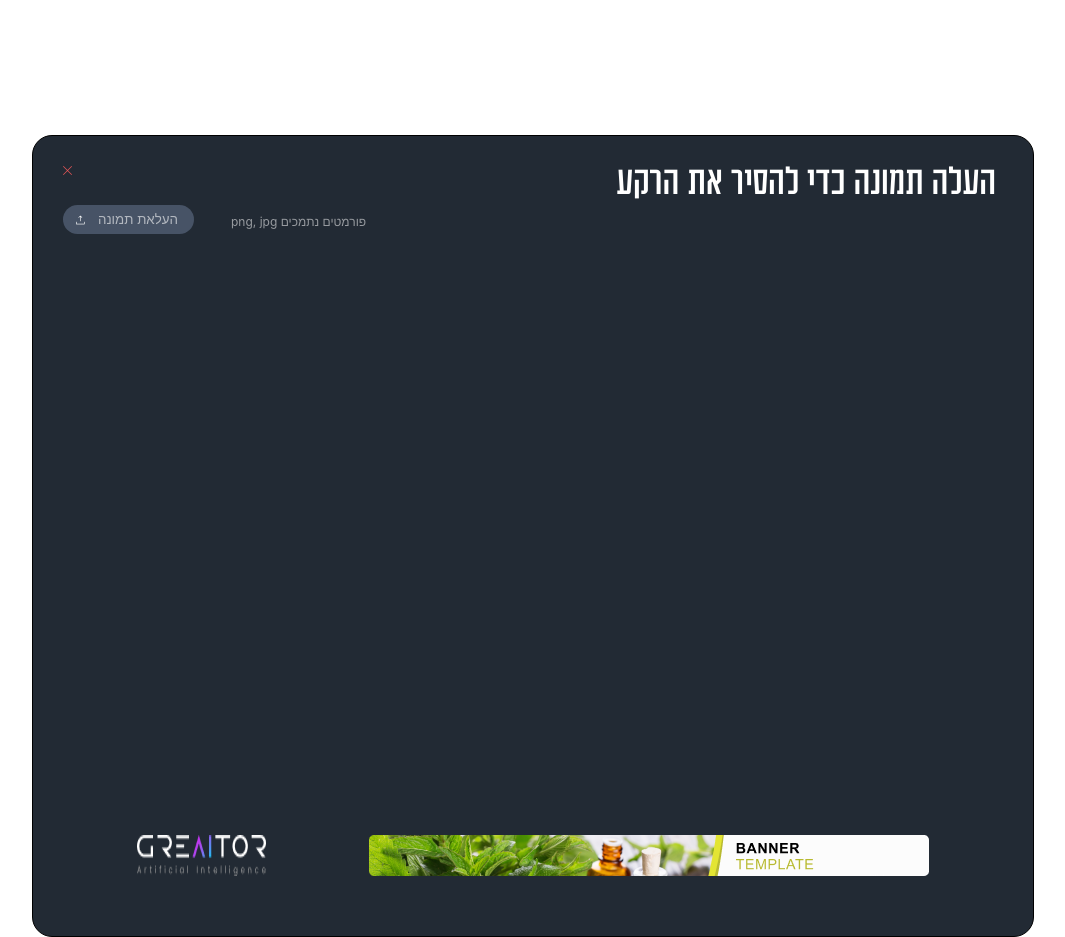
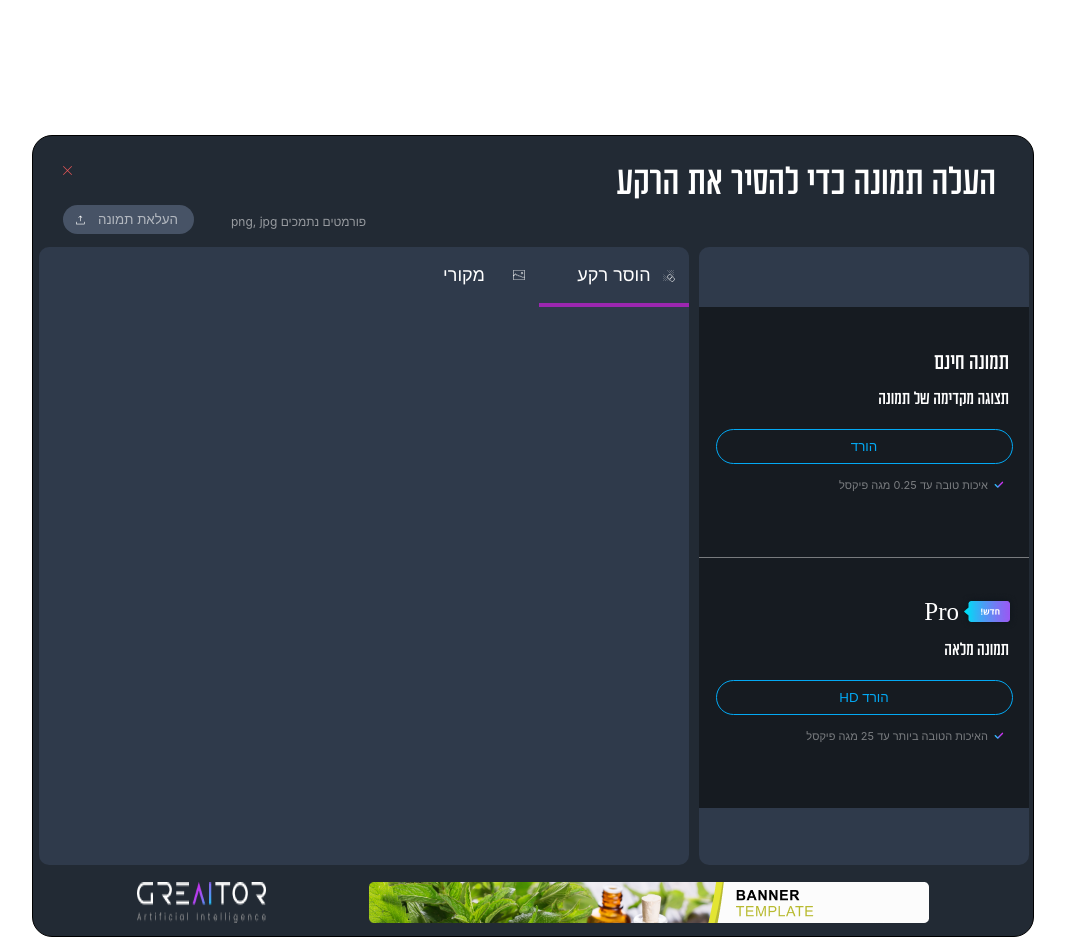
Before and after one commit to irenap89/remove_bg_11, a React (Create React App) app: page / in a window 1280 px wide. Shown: the whole page, without its empty margins (107-1172 px from the left). Built offline with nearby package versions, Linux system fonts and the light colour scheme.

Commit message:
lesson 2

```diff
--- a/src/Bg.css
+++ b/src/Bg.css
@@ -58,13 +58,70 @@
 }
 
 .middle_cont{
-    height: 630px;
-    /* border: 1px solid white; */
+    height: 618px;
+    display: flex;
+    flex-direction: row-reverse;
+    gap: 10px;
+    margin-bottom: 17px;
 }
-
 
 .footer{
     display: flex;
     flex-direction: row-reverse;
     justify-content: space-evenly;
 }
+
+.middle_cont_right,.middle_cont_left{
+    border-radius: 10px;
+    background-color: #2F3A4B;
+}
+
+.middle_cont_right{
+    width: 33%;
+    margin-right: 4px;
+}
+
+.middle_cont_left{
+    width: 65%;
+}
+
+.header{
+    height: 95px;
+}
+
+.download_cont{
+    margin-top:60px
+}
+
+.tabs{
+    height: 60px;
+    display: flex;
+    flex-direction: row-reverse;
+}
+
+.tab_no_bg{
+    font-size: 20px;
+    background-image: url(./assets/Cleanup\ Edges.png);
+    color: white;
+    font-size: 18px;
+    background-repeat: no-repeat;
+    width: 150px;
+    line-height: 56px;
+    background-position: 90% 22px;
+
+}
+
+.tab_original{
+
+    background-image: url(./assets/Image.png);
+    color: white;
+    font-size: 18px;
+    background-repeat: no-repeat;
+    width: 150px;
+    line-height: 56px;
+    background-position: 90% 22px;
+}
+
+.selected_tab{
+    border-bottom: 4px solid #9C27B0;
+}
--- a/src/Bg.jsx
+++ b/src/Bg.jsx
@@ -3,7 +3,7 @@ import './Bg.css';
 import close from './assets/close.png'
 import banner from './assets/banner.png'
 import logo from './assets/logo.png'
-
+import Download from './Download'
 function Bg() {
   return (
     <div className="Bg">
@@ -16,7 +16,25 @@ function Bg() {
             </div>
 
             <div className='middle_cont'>
+                <div className='middle_cont_right'>
+                    <div className='download_cont'>
+                        <Download title="תמונה חינם" subtitle="תצוגה מקדימה של תמונה" btn_text="הורד" small_text="איכות טובה עד 0.25 מגה פיקסל"></Download>
+                        <Download title="Pro" subtitle="תמונה מלאה"  btn_text="HD הורד"  small_text="האיכות הטובה ביותר עד 25 מגה פיקסל"></Download>
+                    </div>
 
+                </div>
+
+
+                <div className='middle_cont_left'>
+                    <div className='tabs'>
+                          <div className='tab_no_bg selected_tab'> הוסר רקע </div>
+                          <div className='tab_original '>מקורי </div>
+                    </div>
+
+                    <div className='middle_cont_left'>
+
+                    </div>
+                </div>
 
             </div>
 
--- /dev/null
+++ b/src/Download.css
@@ -0,0 +1,63 @@
+.Download{
+    height: 230px;
+    background-color: #161B21;
+    border-bottom: 1px solid #ffffff6b;
+    position: relative;
+    padding-top: 20px;
+}
+
+
+.Download_title{
+    color: white;
+    font-size: 25px;
+    font-family: 'Aduma';
+    text-align: right;
+    padding-top: 18px;
+    margin-right: 20px;
+}
+
+.no_border{
+    border: 0;
+}
+
+.Download_subtitle{
+    color: white;
+    font-family: 'Aduma';
+    font-size: 20px;
+    text-align: right;
+    margin-right: 20px;
+    margin-top: 10px;
+}
+
+.Download_btn{
+    background-color: transparent;
+    border: 1px solid #03A9F4;
+    color: #03A9F4;
+    width: 90%;
+    height: 35px;
+    border-radius: 50px;
+    margin-top: 20px;
+}
+
+.Download_small_text{
+    color: #ffffff6e;
+    font-size: 11px;
+    text-align: right;
+    margin-right: 21px;
+    padding-right: 20px;
+    margin-top: 14px;
+    background-image: url(./assets/check.png);
+    background-repeat: no-repeat;
+    background-position: 99%;
+}
+
+
+.new_icon{
+    position: absolute;
+    top: 34px;
+    right: 10px;
+}
+
+.move_title{
+    margin-right: 70px;
+}
--- /dev/null
+++ b/src/Download.jsx
@@ -0,0 +1,17 @@
+
+import './Download.css';
+import new_icon from './assets/new.png'
+
+function Download(props) {
+  return (
+    <div className={"Download " + (props.title=="Pro" ? "no_border": "")}>
+       {props.title=="Pro"? <img src={new_icon} className='new_icon'/>: <></>}
+      <div className={'Download_title ' + (props.title=="Pro" ? "move_title" : "")}> {props.title}</div>
+      <div className='Download_subtitle'> {props.subtitle} </div>
+      <button className='Download_btn'> {props.btn_text} </button>
+      <div className='Download_small_text'>{props.small_text} </div>
+    </div>
+  );
+}
+
+export default Download;
```
